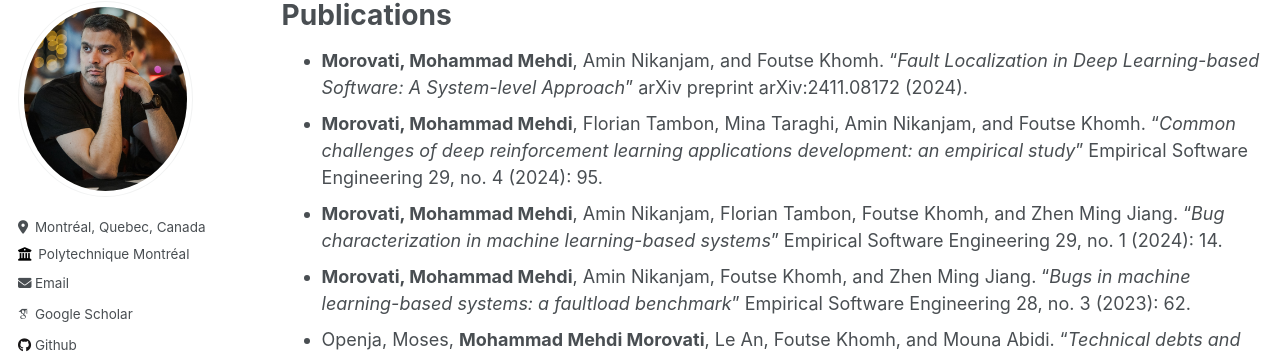
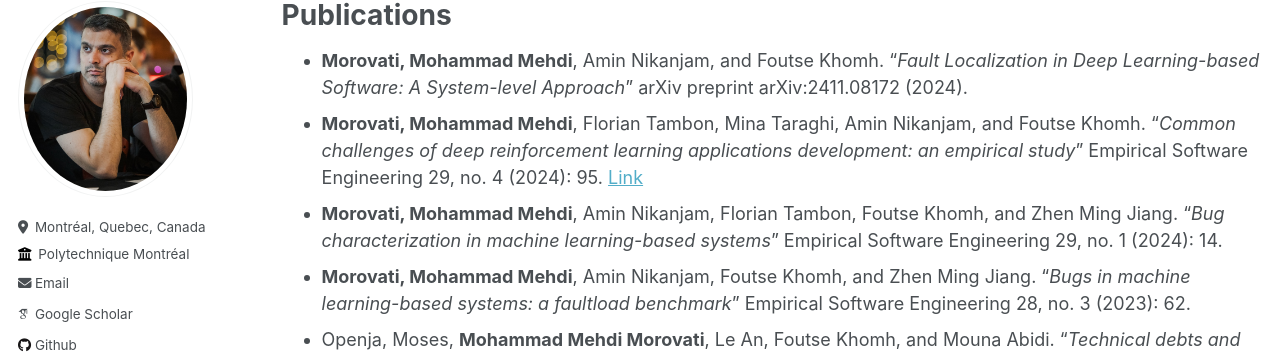
Before and after one commit to mehdi-morovati/mehdi-morovati.github.io, a Jekyll site: the page built from _pages/publications.md, in a window 1280 px wide and 1054 px high. Shown: the part 105-462 px from the top of the window. Built offline with Jekyll 4.4.1, drawn with Linux system fonts in a browser that asks for light colours; some web fonts are replaced.

Commit message:
Update publications.md

```diff
--- a/_pages/publications.md
+++ b/_pages/publications.md
@@ -5,7 +5,7 @@ permalink: /publications/
 author_profile: true
 ---
 * **Morovati, Mohammad Mehdi**, Amin Nikanjam, and Foutse Khomh. "*Fault Localization in Deep Learning-based Software: A System-level Approach*" arXiv preprint arXiv:2411.08172 (2024).
-* **Morovati, Mohammad Mehdi**, Florian Tambon, Mina Taraghi, Amin Nikanjam, and Foutse Khomh. "*Common challenges of deep reinforcement learning applications development: an empirical study*" Empirical Software Engineering 29, no. 4 (2024): 95.
+* **Morovati, Mohammad Mehdi**, Florian Tambon, Mina Taraghi, Amin Nikanjam, and Foutse Khomh. "*Common challenges of deep reinforcement learning applications development: an empirical study*" Empirical Software Engineering 29, no. 4 (2024): 95. [Link](https://arxiv.org/pdf/2411.08172)
 * **Morovati, Mohammad Mehdi**, Amin Nikanjam, Florian Tambon, Foutse Khomh, and Zhen Ming Jiang. "*Bug characterization in machine learning-based systems*" Empirical Software Engineering 29, no. 1 (2024): 14.
 * **Morovati, Mohammad Mehdi**, Amin Nikanjam, Foutse Khomh, and Zhen Ming Jiang. "*Bugs in machine learning-based systems: a faultload benchmark*" Empirical Software Engineering 28, no. 3 (2023): 62.
 * Openja, Moses, **Mohammad Mehdi Morovati**, Le An, Foutse Khomh, and Mouna Abidi. "*Technical debts and faults in open-source quantum software systems: An empirical study*" Journal of Systems and Software 193 (2022): 111458.
```
